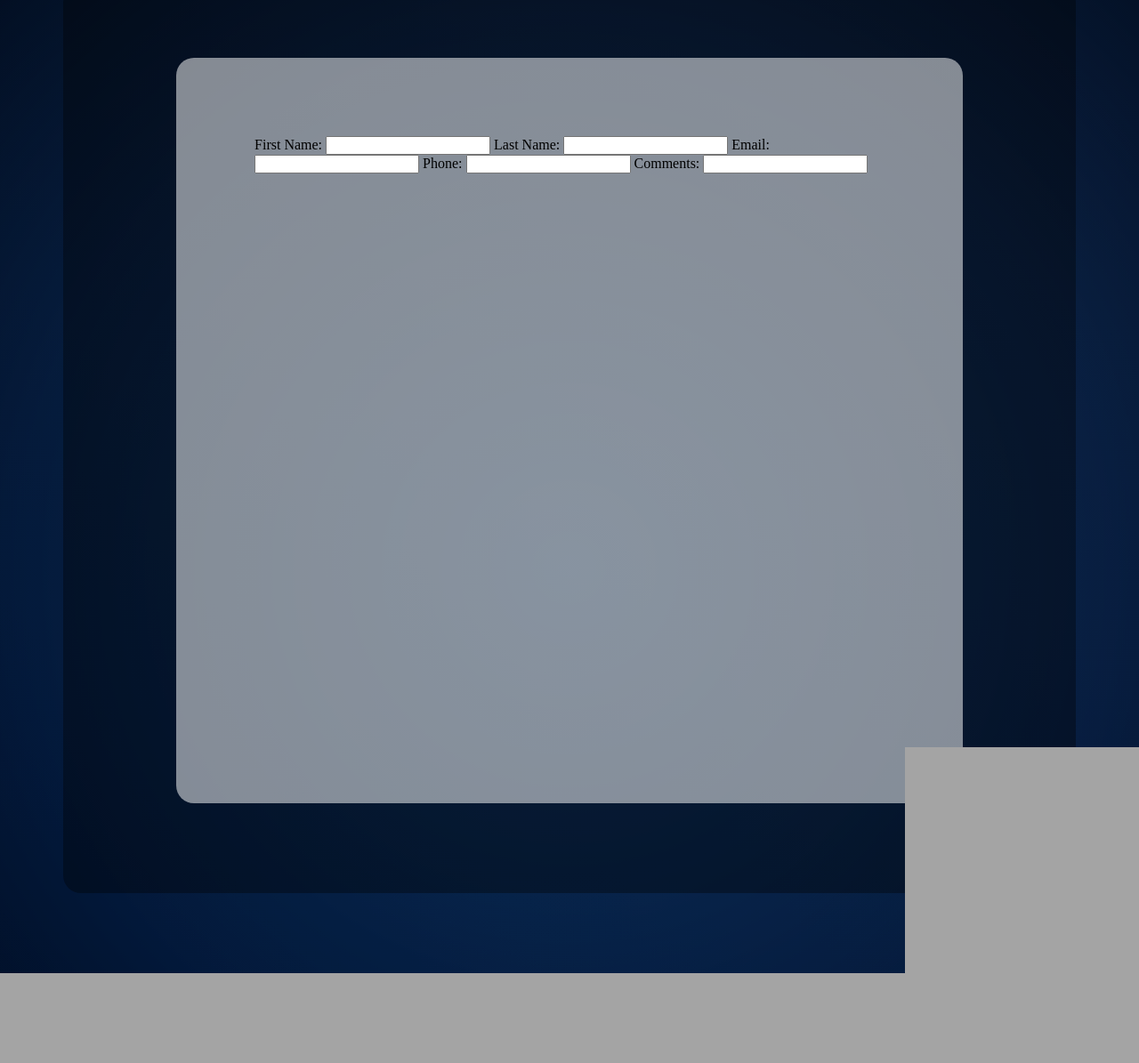
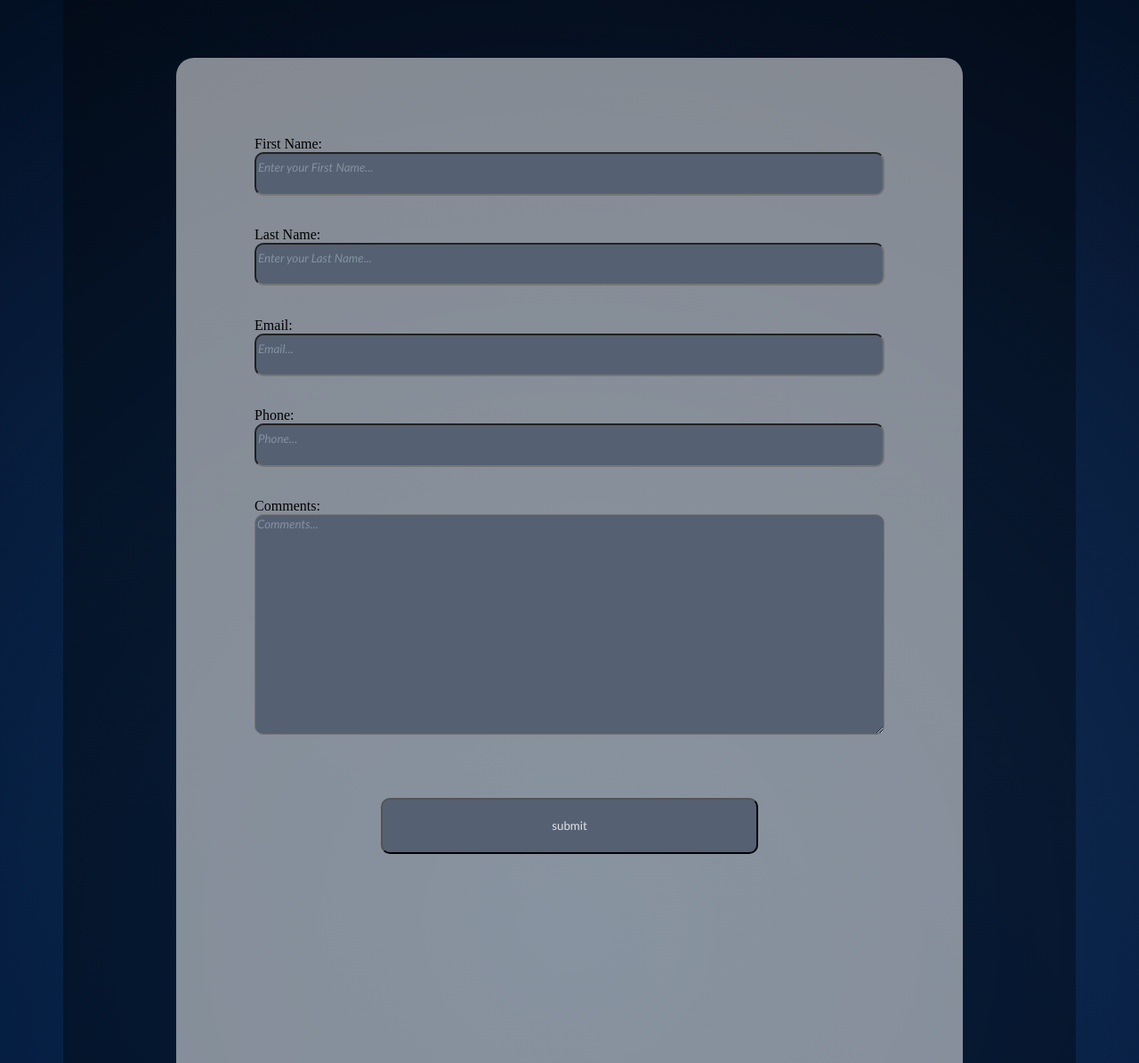
Before and after one commit to Sohail-OTU/Sohail-OTU.github.io, a website: page Contact.html in a window 1280 px wide. Shown: the part 177-1372 px from the top of the page at 89% size. Drawn offline with Linux system fonts and the light colour scheme.

Commit message:
Summary
Working on my form and styling it

```diff
--- a/Contact.html
+++ b/Contact.html
@@ -24,20 +24,22 @@
         <div id = "contact_form_background">
             <div id = "contact_form">
                 <form action = "/submit-form" method="post">
-                    <label for="first_name">First Name:</label>
-                    <input type="text" id="first_name" name="first_name" required/>
+                    <label id = "first_name_label" for="first_name">First Name:</label>
+                    <input type="text" id="first_name" name="first_name" required placeholder="Enter your First Name..."/>
 
-                    <label for="last_name">Last Name:</label>
-                    <input type="text" id="last_name" name="last_name" required/>
+                    <label id="last_name_label" for="last_name">Last Name:</label>
+                    <input type="text" id="last_name" name="last_name" required placeholder="Enter your Last Name..."/>
 
-                    <label for="email_">Email:</label>
-                    <input type="email" id="email_" name="email_" required/>
+                    <label id="email_label" for="email_">Email:</label>
+                    <input type="email" id="email_" name="email_" required placeholder="Email..."/>
 
-                    <label for="phone_">Phone:</label>
-                    <input type="tel" id="phone_" name="phone_" required/>
+                    <label id="phone_label" for="phone_">Phone:</label>
+                    <input type="tel" id="phone_" name="phone_" required placeholder="Phone..."/>
 
-                    <label for="comments_">Comments:</label>
-                    <input type="text" id="comments_" name="comments_" required/>
+                    <label id="comments_label" for="comments_">Comments:</label>
+                    <textarea type="text" id="comments_" name="comments_" required placeholder="Comments..." wrap="soft"></textarea>
+
+                    <input id="submit_" type="submit" value="submit"/>
                 </form>
             </div>
         </div>
--- a/desktop_style.css
+++ b/desktop_style.css
@@ -258,3 +258,55 @@ footer {
     margin-bottom: -60%;
     margin-top: -5%;
 }
+
+form {
+    display:flex;
+    flex-direction:column;
+}
+
+form input {
+    margin-bottom: 5%;
+}
+
+#submit_ {
+    margin-top: 10%;
+    padding-top: 3%;
+    margin-left: 20%;
+    margin-right: 20%;
+
+}
+
+input {
+    background-color:#556172;
+    border-style: 1px solid black;
+    border-radius: 10px;
+    padding-bottom: 3%;
+    font-family: 'Trebuchet MS', 'Lucida Sans Unicode', 'Lucida Grande', 'Lucida Sans', Arial, sans-serif;
+    color: #FFFFFFd3;
+    padding-top: 1%;
+}
+
+textarea {
+    background-color:#556172;
+    border-style: 1px solid black;
+    border-radius: 10px;
+    padding-bottom: 30%;
+    font-family:'Trebuchet MS', 'Lucida Sans Unicode', 'Lucida Grande', 'Lucida Sans', Arial, sans-serif;
+    color: #ffffffd3;
+}
+
+textarea::placeholder {
+    color:#bacbd676;
+    font-style: italic;
+    font-family: 'Trebuchet MS', 'Lucida Sans Unicode', 'Lucida Grande', 'Lucida Sans', Arial, sans-serif;
+}
+
+input::placeholder {
+    color:#bacbd676;
+    font-style: italic;
+}
+
+input:focus, textarea:focus {
+    outline:none;
+    box-shadow: none;
+}
```
